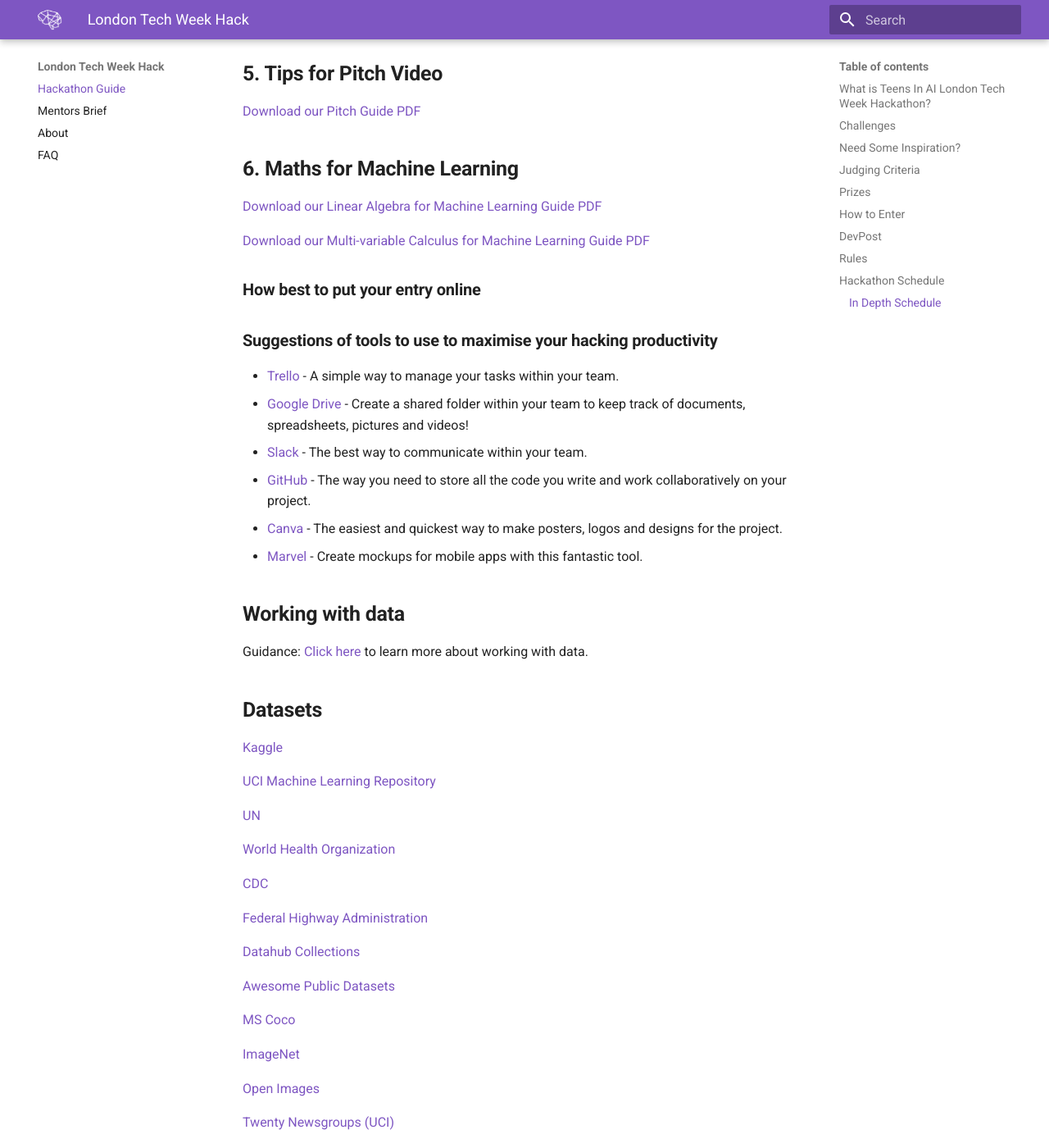
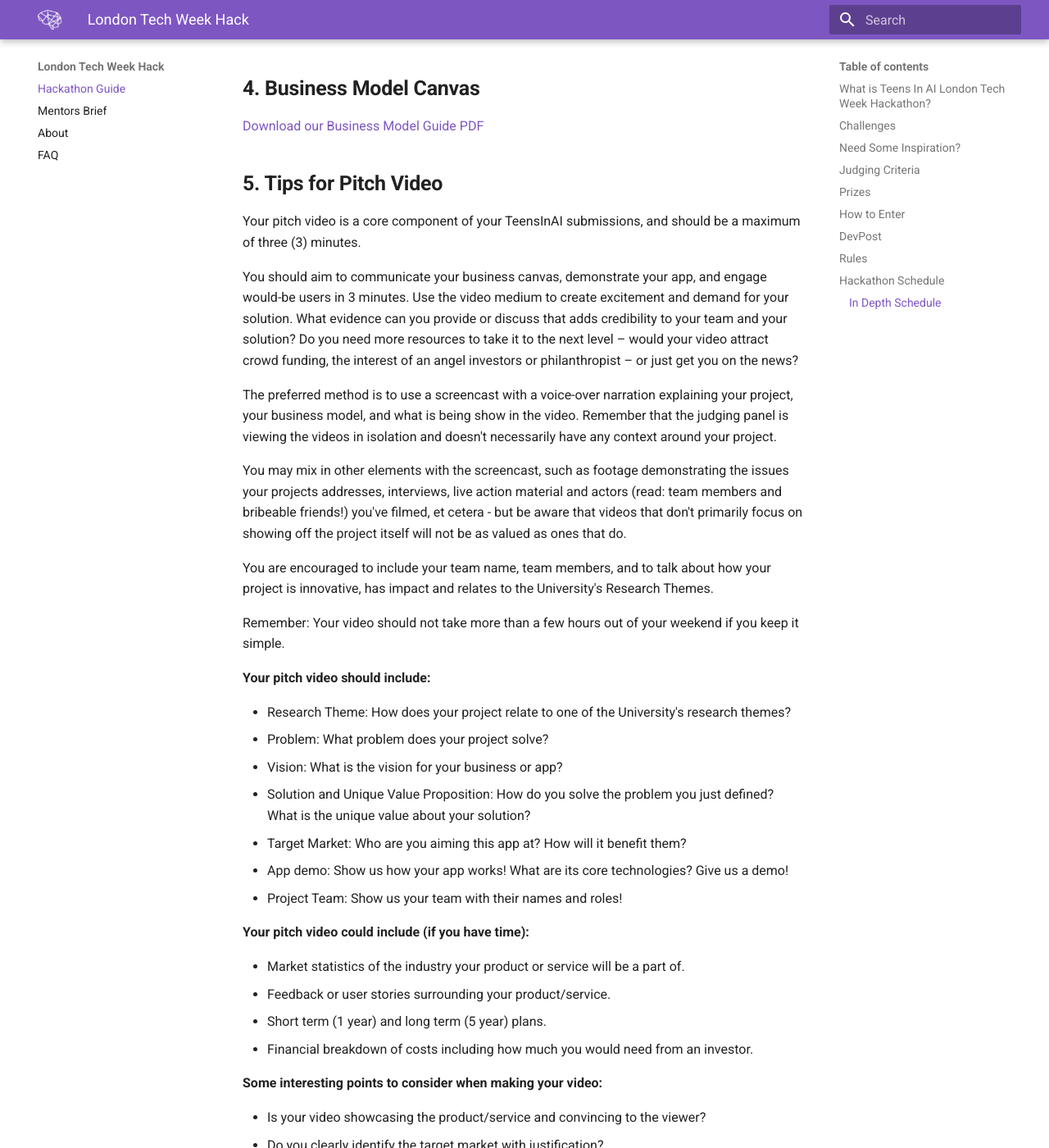
Before and after one commit to elenasinel/tech-week, an MkDocs documentation site: the page built from docs/index.md, in a window 1280 px wide and 1400 px high, scrolled down 6507 px. Shown: the whole window at 82% size. Built offline with MkDocs 1.6.1 and Material for MkDocs 9.7.7, drawn with Linux system fonts in a browser that asks for light colours; some of the changed text lies outside the part shown.

Commit message:
Update Documentation “index”

```diff
--- a/docs/index.md
+++ b/docs/index.md
@@ -67,6 +67,12 @@
 
 Teens in AI Hack utilises [DevPost](https://devpost.com) to manage project submissions for judging. DevPost is a free service for managing hackathons and project pages.
 
+TeensInAI utilises DevPost to manage project submissions for judging. DevPost is a free service for managing hackathons and project pages.
+
+The TeensInAI 2017 DevPost page is here:
+
+****
+
 ## **Rules**
 
 * Participants must be between the ages of 11 and 18.
@@ -117,6 +123,54 @@
 [Download our Business Model Guide PDF](http://bit.ly/2vkTfyS)
 
 ## **5. Tips for Pitch Video**
+
+Your pitch video is a core component of your TeensInAI submissions, and should be a maximum of three (3) minutes.
+
+You should aim to communicate your business canvas, demonstrate your app, and engage would-be users in 3 minutes. Use the video medium to create excitement and demand for your solution. What evidence can you provide or discuss that adds credibility to your team and your solution? Do you need more resources to take it to the next level – would your video attract crowd funding, the interest of an angel investors or philanthropist – or just get you on the news?
+
+The preferred method is to use a screencast with a voice-over narration explaining your project, your business model, and what is being show in the video. Remember that the judging panel is viewing the videos in isolation and doesn't necessarily have any context around your project.
+
+You may mix in other elements with the screencast, such as footage demonstrating the issues your projects addresses, interviews, live action material and actors (read: team members and bribeable friends!) you've filmed, et cetera - but be aware that videos that don't primarily focus on showing off the project itself will not be as valued as ones that do.
+
+You are encouraged to include your team name, team members, and to talk about how your project is innovative, has impact and relates to the University's Research Themes.
+
+Remember: Your video should not take more than a few hours out of your weekend if you keep it simple.
+
+**Your pitch video should include:**
+
+* Research Theme: How does your project relate to one of the University's research themes?
+* Problem: What problem does your project solve?
+* Vision: What is the vision for your business or app?
+* Solution and Unique Value Proposition: How do you solve the problem you just defined? What is the unique value about your solution?
+* Target Market: Who are you aiming this app at? How will it benefit them?
+* App demo: Show us how your app works! What are its core technologies? Give us a demo!
+* Project Team: Show us your team with their names and roles!
+
+
+
+**Your pitch video could include (if you have time):**
+
+* Market statistics of the industry your product or service will be a part of.
+* Feedback or user stories surrounding your product/service.
+* Short term (1 year) and long term (5 year) plans.
+* Financial breakdown of costs including how much you would need from an investor.
+
+**Some interesting points to consider when making your video:**
+
+* Is your video showcasing the product/service and convincing to the viewer?
+* Do you clearly identify the target market with justification?
+* Do you convincingly explain why this idea is needed with justification?
+* Do you showcase why this product/service is interesting?
+
+**Storyboarding, screencasting, and editing**
+
+To help with storyboarding your video grab this huge pack of free storyboarding illustrations.
+
+For screencasting check out software like ActivePresenter or OBS that will allow you to record demos of your application. If you have a Mac, Quicktime will do the job.
+
+For mixing clips together the YouTube Video Editor is super user-friendly; though VLC or LWKS may also be handy.
+
+And again, if you are unsure about what you need to do, or just need a bit of help with your video, hunt down one of your TeensInAI volunteers and they'll be happy to help.
 
 [Download our Pitch Guide PDF](http://bit.ly/2vo0zK0)
 
```
